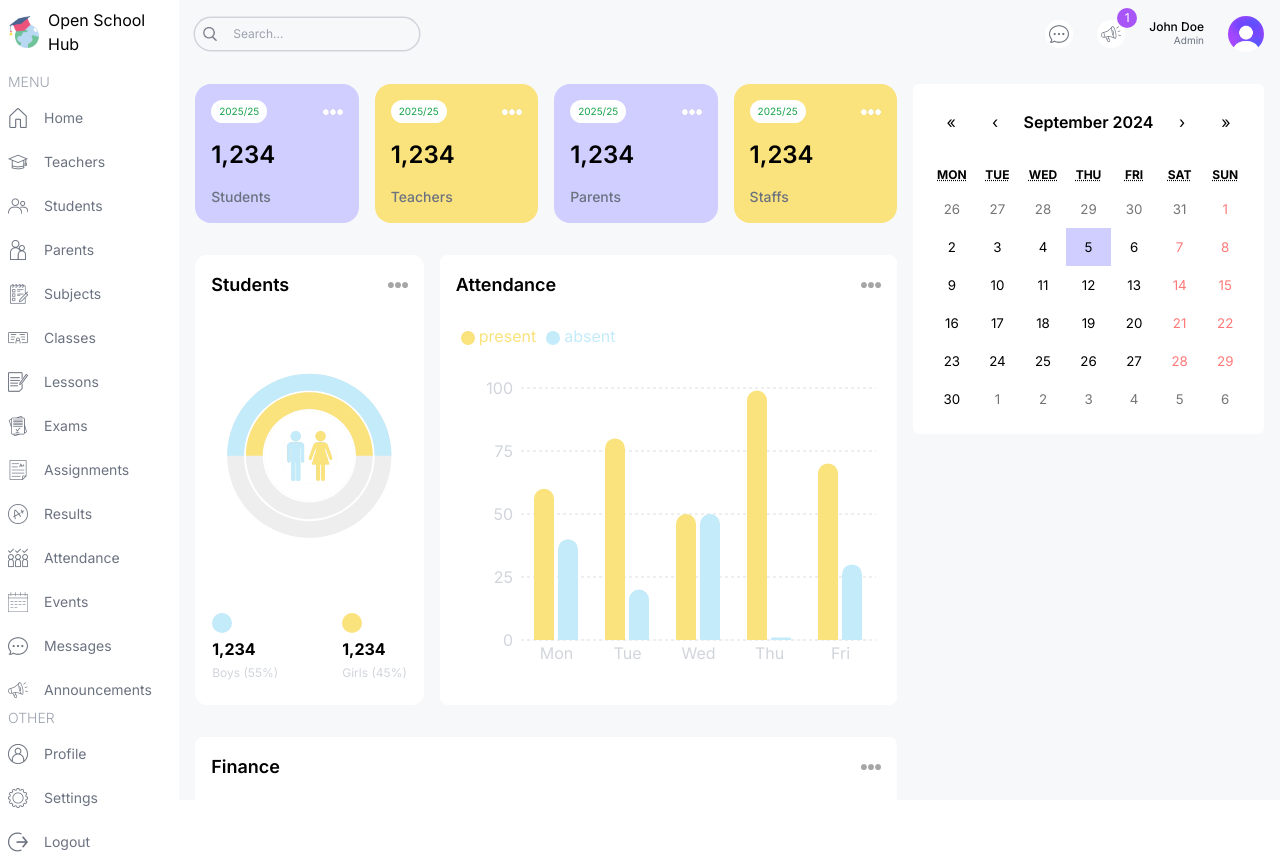
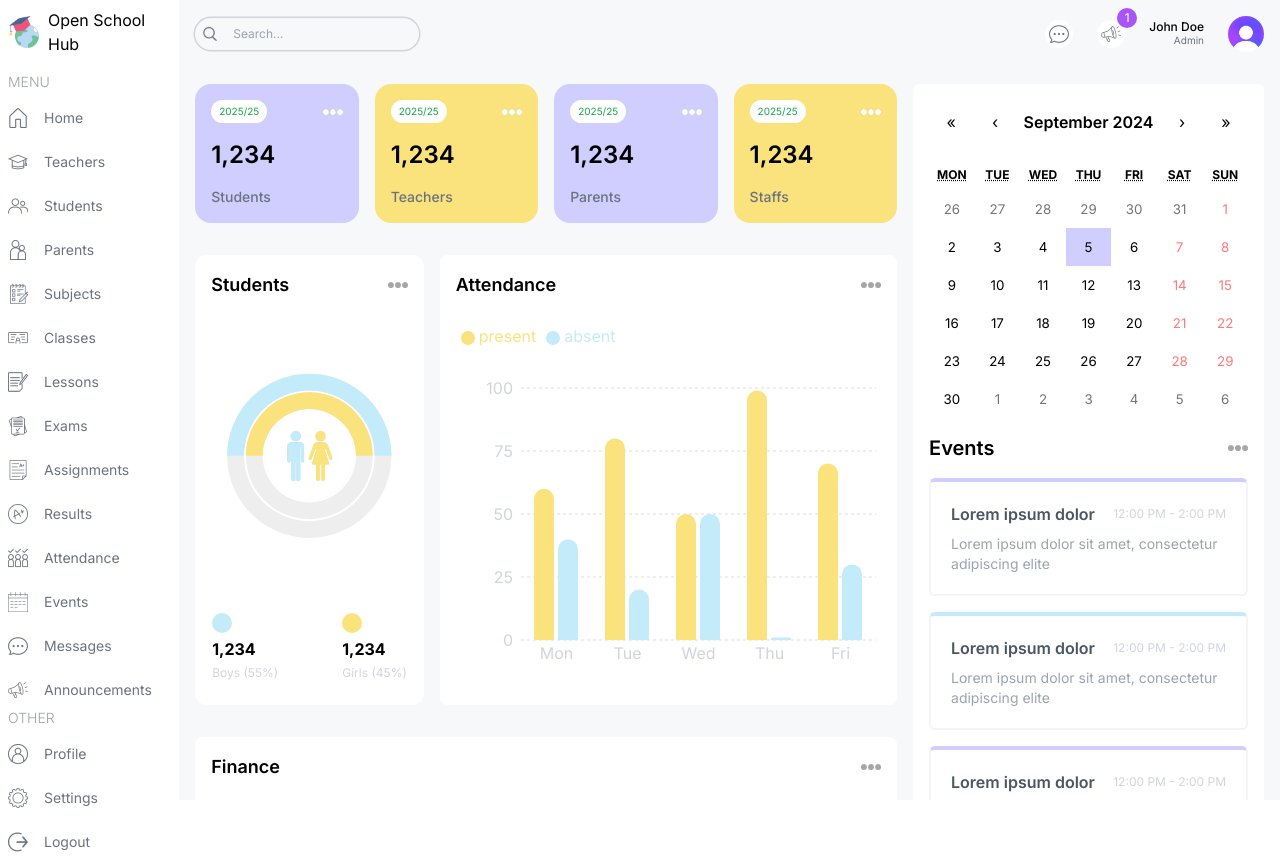
Before and after one commit to ZUBERKHAN034/next-openschoolhub-fe, a Next.js app: page /admin in a window 1280 px wide. Built offline with nearby package versions, Linux system fonts and the light colour scheme.

Commit message:
✨ Enhance EventCalendar component with event listing and styling

```diff
--- a/src/components/EventCalendar.tsx
+++ b/src/components/EventCalendar.tsx
@@ -3,15 +3,58 @@
 import 'react-calendar/dist/Calendar.css';
 import { useState } from 'react';
 import Calendar from 'react-calendar';
+import Image from 'next/image';
 
 type ValuePiece = Date | null;
 type Value = ValuePiece | [ValuePiece, ValuePiece];
+
+// TEMPORARY
+const events = [
+	{
+		id: 1,
+		title: 'Lorem ipsum dolor',
+		time: '12:00 PM - 2:00 PM',
+		description: 'Lorem ipsum dolor sit amet, consectetur adipiscing elite',
+	},
+	{
+		id: 2,
+		title: 'Lorem ipsum dolor',
+		time: '12:00 PM - 2:00 PM',
+		description: 'Lorem ipsum dolor sit amet, consectetur adipiscing elite',
+	},
+	{
+		id: 3,
+		title: 'Lorem ipsum dolor',
+		time: '12:00 PM - 2:00 PM',
+		description: 'Lorem ipsum dolor sit amet, consectetur adipiscing elite',
+	},
+];
 
 const EventCalendar = () => {
 	const [value, onChange] = useState<Value>(new Date());
 	return (
 		<div className="bg-white p-4 rounded-md">
 			<Calendar onChange={onChange} value={value} />
+			<div className="flex items-center justify-between">
+				<h1 className="text-xl font-semibold my-4">Events</h1>
+				<Image src="/moreDark.png" alt="" width={20} height={20} />
+			</div>
+			<div className="flex flex-col gap-4">
+				{events.map((event) => {
+					return (
+						<div
+							className="p-5 rounded-md border-2 border-gray-100 border-t-4 odd:border-t-customPurple even:border-t-customSky"
+							key={event.id}
+						>
+							<div className="flex items-center justify-between">
+								<h1 className="font-semibold text-gray-600">{event.title}</h1>
+								<span className="text-gray-300 text-xs">{event.time}</span>
+							</div>
+							<p className="mt-2  text-gray-400 text-sm">{event.description}</p>
+						</div>
+					);
+				})}
+			</div>
 		</div>
 	);
 };
```
